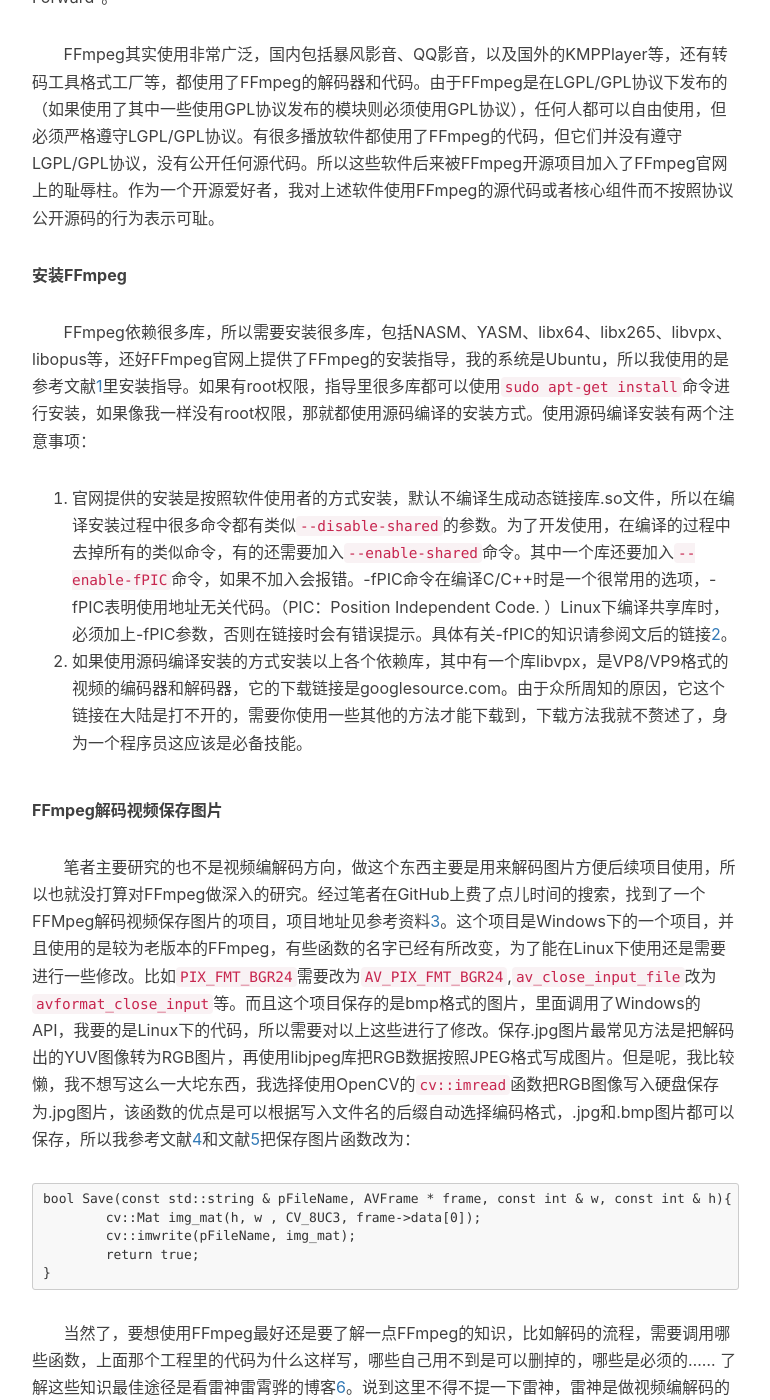
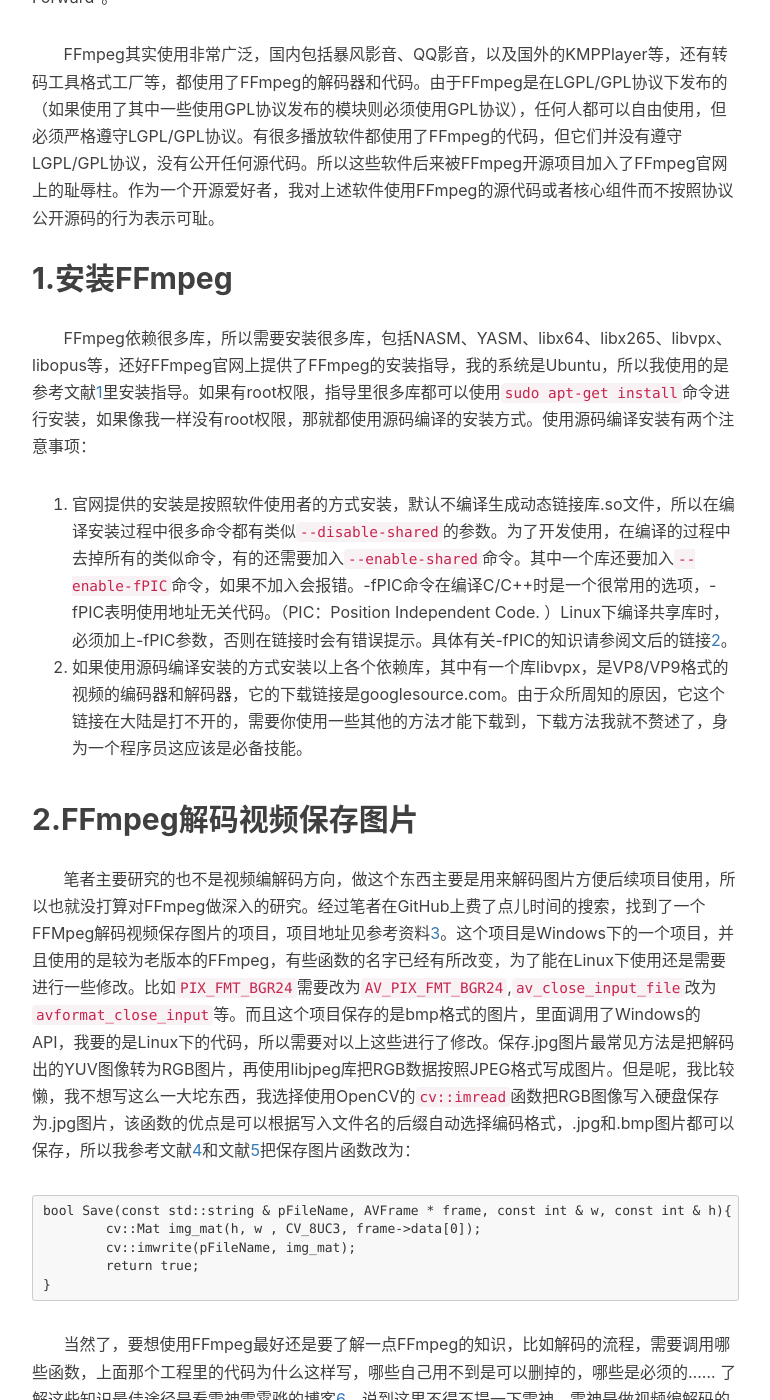
Before and after one commit to QiangXie/QiangXie.github.io, a Jekyll site: the page built from _posts/2017-12-5-FFmpeg解码视频保存图片.markdown, in a window 1280 px wide and 1400 px high, scrolled down 863 px. Shown: the whole window, without its empty margins (233-1003 px from the left). Built offline with Jekyll 4.4.1, drawn with Linux system fonts in a browser that asks for light colours; nearby versions of some CDN libraries; comment, search, counter and statistics services are not loaded.

Commit message:
fix bug in ffmpeg post

```diff
--- a/_posts/2017-12-5-FFmpeg解码视频保存图片.markdown
+++ b/_posts/2017-12-5-FFmpeg解码视频保存图片.markdown
@@ -15,7 +15,7 @@
 
 &#160; &#160; &#160; &#160;FFmpeg其实使用非常广泛，国内包括暴风影音、QQ影音，以及国外的KMPPlayer等，还有转码工具格式工厂等，都使用了FFmpeg的解码器和代码。由于FFmpeg是在LGPL/GPL协议下发布的（如果使用了其中一些使用GPL协议发布的模块则必须使用GPL协议），任何人都可以自由使用，但必须严格遵守LGPL/GPL协议。有很多播放软件都使用了FFmpeg的代码，但它们并没有遵守LGPL/GPL协议，没有公开任何源代码。所以这些软件后来被FFmpeg开源项目加入了FFmpeg官网上的耻辱柱。作为一个开源爱好者，我对上述软件使用FFmpeg的源代码或者核心组件而不按照协议公开源码的行为表示可耻。
 
-**安装FFmpeg**
+## 1.安装FFmpeg ##
 
 
 &#160; &#160; &#160; &#160;FFmpeg依赖很多库，所以需要安装很多库，包括NASM、YASM、libx64、libx265、libvpx、libopus等，还好FFmpeg官网上提供了FFmpeg的安装指导，我的系统是Ubuntu，所以我使用的是参考文献[1]里安装指导。如果有root权限，指导里很多库都可以使用`sudo apt-get install`命令进行安装，如果像我一样没有root权限，那就都使用源码编译的安装方式。使用源码编译安装有两个注意事项：
@@ -23,7 +23,7 @@
 1. 官网提供的安装是按照软件使用者的方式安装，默认不编译生成动态链接库.so文件，所以在编译安装过程中很多命令都有类似`--disable-shared`的参数。为了开发使用，在编译的过程中去掉所有的类似命令，有的还需要加入`--enable-shared`命令。其中一个库还要加入`--enable-fPIC`命令，如果不加入会报错。-fPIC命令在编译C/C++时是一个很常用的选项，-fPIC表明使用地址无关代码。（PIC：Position Independent Code. ）Linux下编译共享库时，必须加上-fPIC参数，否则在链接时会有错误提示。具体有关-fPIC的知识请参阅文后的链接[2]。
 2. 如果使用源码编译安装的方式安装以上各个依赖库，其中有一个库libvpx，是VP8/VP9格式的视频的编码器和解码器，它的下载链接是googlesource.com。由于众所周知的原因，它这个链接在大陆是打不开的，需要你使用一些其他的方法才能下载到，下载方法我就不赘述了，身为一个程序员这应该是必备技能。
 
-**FFmpeg解码视频保存图片**
+## 2.FFmpeg解码视频保存图片 ##
 
 &#160; &#160; &#160; &#160;笔者主要研究的也不是视频编解码方向，做这个东西主要是用来解码图片方便后续项目使用，所以也就没打算对FFmpeg做深入的研究。经过笔者在GitHub上费了点儿时间的搜索，找到了一个FFMpeg解码视频保存图片的项目，项目地址见参考资料[3]。这个项目是Windows下的一个项目，并且使用的是较为老版本的FFmpeg，有些函数的名字已经有所改变，为了能在Linux下使用还是需要进行一些修改。比如`PIX_FMT_BGR24`需要改为`AV_PIX_FMT_BGR24`,`av_close_input_file`改为`avformat_close_input`等。而且这个项目保存的是bmp格式的图片，里面调用了Windows的API，我要的是Linux下的代码，所以需要对以上这些进行了修改。保存.jpg图片最常见方法是把解码出的YUV图像转为RGB图片，再使用libjpeg库把RGB数据按照JPEG格式写成图片。但是呢，我比较懒，我不想写这么一大坨东西，我选择使用OpenCV的`cv::imread`函数把RGB图像写入硬盘保存为.jpg图片，该函数的优点是可以根据写入文件名的后缀自动选择编码格式，.jpg和.bmp图片都可以保存，所以我参考文献[4]和文献[5]把保存图片函数改为：
 
```
Also changed, not shown: other parts of _posts/2017-12-5-FFmpeg解码视频保存图片.markdown (+1 -1 lines), img/in-post/switch-Caps-Lock-and-Ctrl/finger.jpg (added).
